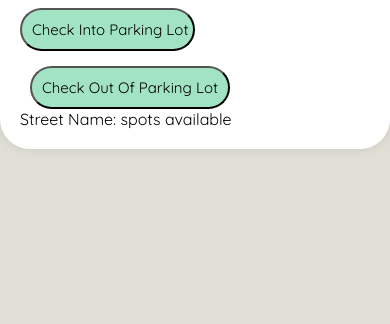
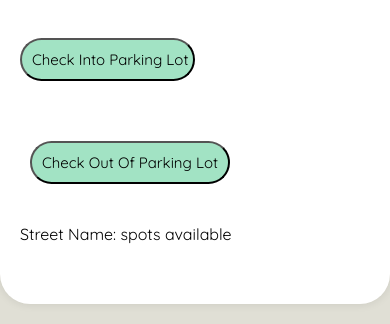
Before and after one commit to KhadeejaAbbas/CalgaryHacks2024, a website: page indexx.html in a window 390 px wide. Shown: the part 605-929 px from the top of the page. Before the commit the page ends 844 px from the top, so only its background shows below. Drawn offline with nearby package versions, Linux system fonts and the light colour scheme; some packages are replaced by stand-ins of ours; no server answers.

Commit message:
made it look more like a phone

```diff
--- a/indexx.html
+++ b/indexx.html
@@ -56,7 +56,7 @@
 
         }
         #checkInButton{
-            margin-top: 10px;
+            margin-top: 40px;
             margin-right: 10px;
             margin-bottom: 10px;
 
@@ -74,7 +74,7 @@
         }
         #checkOutButton{
             border:3%;
-            margin-top: 5px;
+            margin-top: 50px;
             font-size: 15px;
             padding: 10px;
             margin-left: 10px;
@@ -85,7 +85,11 @@
 
 
         }
+        .locations{
+            padding-top: 40px;
+            padding-bottom:40px;
 
+        }
     </style>
     <link rel="stylesheet" href="./style.css">
     <script src="https://ajax.googleapis.com/ajax/libs/jquery/3.7.1/jquery.min.js"></script>
```
